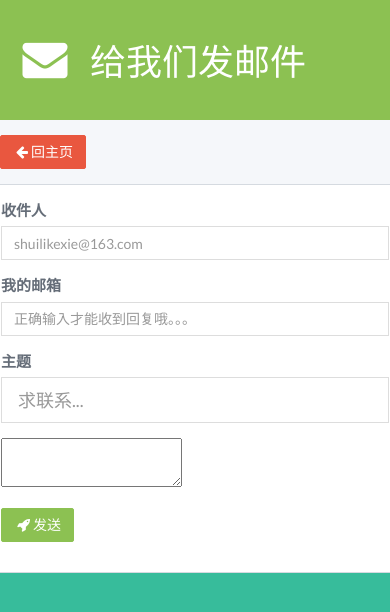
After one commit to tangshaocheng/DjangoBook, a Django app: page /contactus/ in a window 390 px wide. The commit adds this page. Shown: the top 612 px of the page. Run offline with Django 3.2, Linux system fonts and the light colour scheme; parts of the project's set-up code (start-up, migrations or seed data) failed here and were passed over; some libraries are stand-ins or nearby versions.

Commit message:
a modify

```diff
--- /dev/null
+++ b/templates/contactus.html
@@ -0,0 +1,77 @@
+{% extends "base1.html" %}
+{% load staticfiles %}
+{% block title %}联系我们{% endblock %}
+
+<body class="{% block bodyclass %}login tooltips{% endblock %}">
+    {% block content %}
+        <div class="login-header text-center">
+			<img src="{% static "assets/img/logo-login.png" %}" class="logo" alt="Logo">
+		</div>
+
+			<form action="/contactus/" role="form" method="post">
+            {% csrf_token %}
+				<!-- BEGIN MAIL APPS NEW MAIL -->
+					<div class="mail-apps-wrap">
+						<div class="the-box bg-success no-border no-margin heading">
+							<div class="row">
+								<div class="col-sm-6">
+									<h1><i class="fa fa-envelope icon-lg icon-circle icon-bordered"></i>给我们发邮件</h1>
+								</div><!-- /.col-sm-6 -->
+
+							</div><!-- /.row -->
+						</div>
+
+						<div class="the-box toolbar no-border no-margin">
+							<div class="btn-toolbar" role="toolbar">
+								<div class="btn-group">
+									<a href="/" class="btn btn-danger"><i class="fa fa-arrow-left"></i>回主页</a>
+								</div>
+
+
+							</div><!-- /.btn-toolbar -->
+						</div><!-- /.the-box -->
+
+						<div class="the-box no-margin">
+							<form role="form">
+								<div class="row">
+									<div class="col-sm-4">
+										<div class="form-group">
+											<label>收件人</label>
+											<input placeholder="shuilikexie@163.com" class="form-control"  readonly>
+                                               {% csrf_token %}
+
+										</div>
+										<div class="form-group">
+											<label>我的邮箱</label>
+											<input placeholder="正确输入才能收到回复哦。。。" name="fromemail" type="email" class="form-control" >
+										</div>
+
+
+									</div><!-- /.col-sm-4 -->
+									<div class="col-sm-8">
+										<div class="form-group">
+											<label>主题</label>
+											<input type="text" class="form-control input-lg" name="subject" placeholder="求联系...">
+										</div><!-- /.input-group -->
+										<div class="form-group">
+											<textarea class="summernote-sm" name="content"></textarea>
+										</div><!-- /.input-group -->
+                                        <div class="form-group">
+									<button type="submit" class="btn btn-success"><i class="fa fa-rocket"></i>发送</button>
+
+								</div>
+									</div><!-- /.col-sm-8 -->
+								</div><!-- /.row -->
+
+							</form>
+						</div><!-- /.the-box -->
+					</div><!-- /.mail-apps-wrap -->
+					<!-- END MAIL APPS NEW MAIL -->
+			</form>
+
+
+
+
+
+    {% endblock %}
+</body>>
--- a/templates/index.html
+++ b/templates/index.html
@@ -22,6 +22,7 @@
 
                 <li role="presentation" class="active"><a href="/login">登录</a></li>
                 <li role="presentation" class="active"><a href="/register">注册</a></li>
+                <li role="presentation" class="active"><a href="/contactus">联系我们</a></li>
             </ul>
             <h3 class="text-muted">体育部</h3>
         </div>
```
Also changed, not shown: templates/sendfeedback.html (added, +40 -0 lines).
